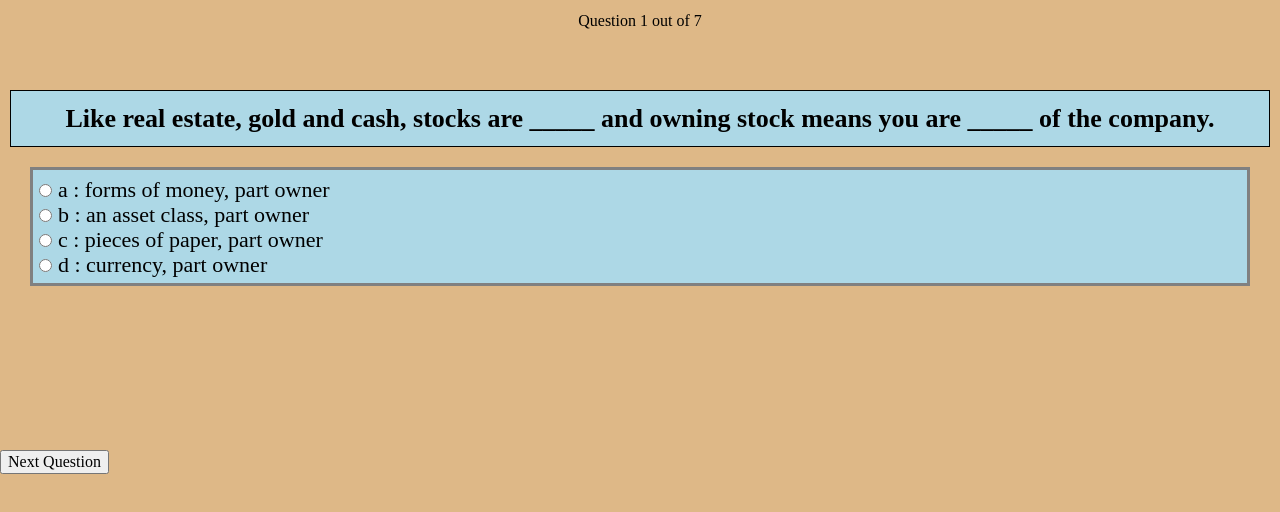
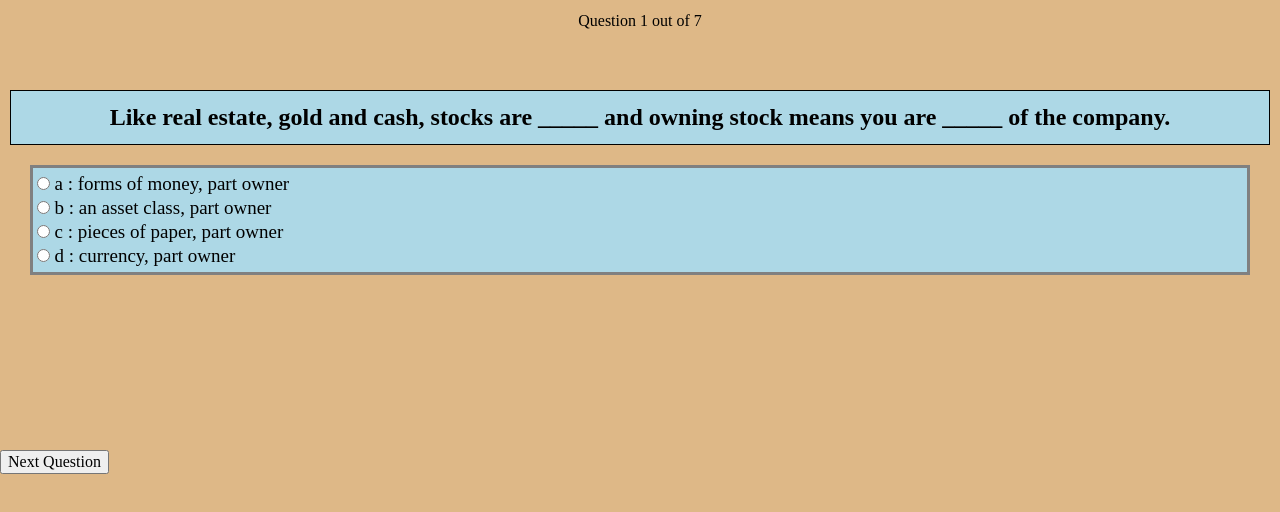
Before and after one commit to CharlieArray/quiz-app, a plain HTML site: page index.html in a window 1280 px wide. Both pictures are taken after a click on the button "Begin Quiz". Shown: the part 108-620 px from the top of the page. Drawn offline with nearby package versions, Linux system fonts and the light colour scheme.

Commit message:
Add files via upload

```diff
--- a/app.css
+++ b/app.css
@@ -41,13 +41,19 @@ and (max-device-height: 736px) and (-webkit-device-pixel-ratio: 3) { }
     padding: 90px
   }
 
+  .quiz-container{
+    position: relative;
+    height: 200px;
+    margin-top: 40px;
+  }
+
   #question_number{
     display: block;
     text-align: center;
   }
 
   div.question{
-    font-size: 26px;
+    font-size: 24px;
     border: thin solid black;
     padding: 1%;
     background-color: lightblue;
@@ -57,21 +63,20 @@ and (max-device-height: 736px) and (-webkit-device-pixel-ratio: 3) { }
     margin-top: 20px;
   }
 
-  div.answers{
-    display: flex;
+  .answers{
     flex-direction: column;
     border: medium solid grey;
     background-color: lightblue;
-    font-size: 22px;
+    font-size: 19px;
     text-align:left;
     margin-top: 20px;
     margin-left: 30px;
     margin-right: 30px;
-    padding: .5%;
+    padding: .3%;
   }
 
   form{
-    line-height: 25px;
+    line-height: 24px;
   }
 
   .slide{
@@ -87,8 +92,3 @@ and (max-device-height: 736px) and (-webkit-device-pixel-ratio: 3) { }
     opacity: 1;
     z-index: 2;
   }
-  .quiz-container{
-    position: relative;
-    height: 200px;
-    margin-top: 40px;
-  }
```
